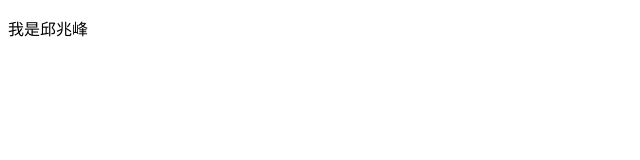
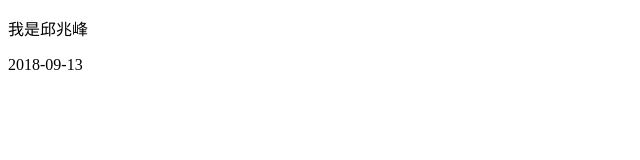
Before and after one commit to qiuzhaofeng/qiuzhaofeng.github.io, a plain HTML site: page index.html in a window 1280 px wide. Shown: the whole page, without its empty margins (0-640 px from the left). Drawn offline with Linux system fonts and the light colour scheme.

Commit message:
我的个人简历修改

```diff
--- a/index.html
+++ b/index.html
@@ -6,5 +6,6 @@
 </head>
 <body>
 	<p>我是邱兆峰</p>
+	<p>2018-09-13</p>
 </body>
 </html>
```
